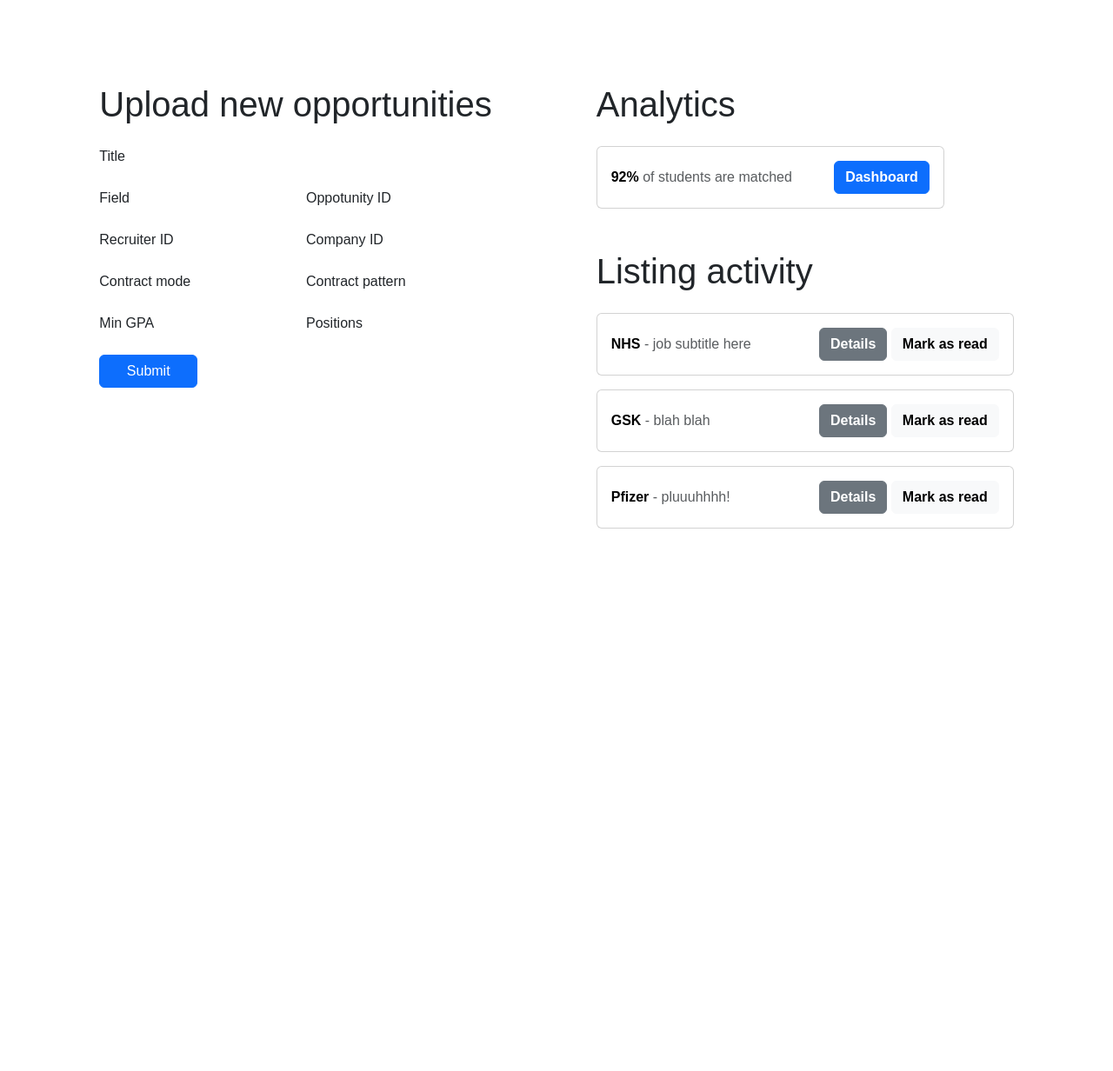
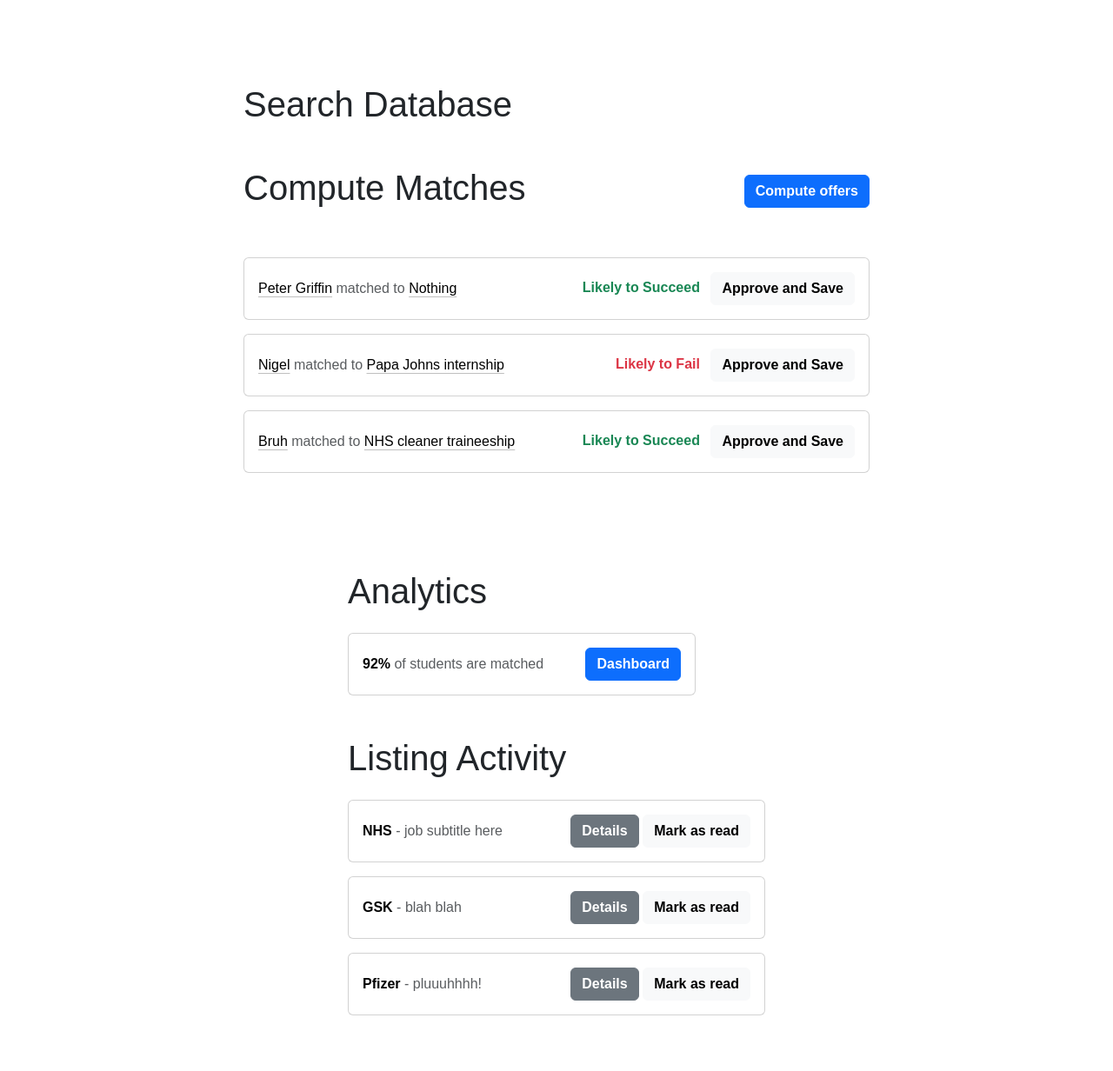
Before and after one commit to cs3028-alpha-team/SkillPilot-CS3528-v2, a Django app: page /admin in a window 1280 px wide. Shown: the part 162-1394 px from the top of the page at 87% size. Before the commit the page ends 770 px from the top, so only its background shows below. Run offline with Django 5.2, Linux system fonts and the light colour scheme.

Commit message:
comlete 'Compute Matches' section in admin dashboard

```diff
--- a/dev/skillpilot/core/templates/admin.html
+++ b/dev/skillpilot/core/templates/admin.html
@@ -10,7 +10,7 @@
             -->
             <header class="display-5 mt-5 ms-5 mb-3">Welcome back, AdminName</header>
 
-            <div class="row my-5 justify-content-center">
+            <div class="row my-5 justify-content-evenly">
 
                 <!--
 
@@ -19,92 +19,94 @@
                     <!--
 
                     -->
-                    <h3 class="display-6 mt-5 mb-4">Upload new opportunities</h3>
-                    <form method="POST" action="{% url 'internship' %}" autocomplete="off" enctype="multipart/form-data">
+                    <h3 class="display-6 mt-5 mb-4">Search Database</h3>
 
-                        {% csrf_token %}
+                    <!--
 
-                        <!-- internship title input -->
-                        <div class="mb-3">
-                            <label for="titleInput" class="form-label">Title</label>
-                            {{ form.title }}
+                    -->
+                    <div class="mt-5 mb-4">
+                        <div class="d-flex justify-content-between align-items-center mb-5">
+                            <h3 class="display-6 me-5">Compute Matches</h3>
+                            <div class="ms-5">
+                                <!--
+
+                                -->
+                                <a href="#" class="btn btn-primary fw-bold">Compute offers</a>
+
+                            </div>
                         </div>
 
-                        <div class="row">
+                        <!--
 
-                            <!-- internship field input -->
-                            <div class="mb-3 col">
-                                <label for="fieldInput" class="form-label">Field</label>
-                                {{ form.field }}
+                        -->
+                        <div class="d-flex flex-column align-items-center mb-5">
+                            <!--
+                                example cards
+                            -->
+                            <div class="card mb-3" style="width:45rem;">
+                                <div class="card-body d-flex justify-content-between align-items-center">
+
+                                    <!--
+
+                                    -->
+                                   <p class="mb-0 text-muted"><a href="#" class="link-body-emphasis link-offset-2 link-underline-opacity-25 link-underline-opacity-75-hover">Peter Griffin</a> matched to <a href="#" class="link-body-emphasis link-offset-2 link-underline-opacity-25 link-underline-opacity-75-hover">Nothing</a></p>
+
+                                    <div>
+                                        <!--
+
+                                        -->
+                                        <span class="fw-bold text-success me-2">Likely to Succeed</span>
+
+                                        <!--
+
+                                        -->
+                                        <a href="#" class="btn btn-light fw-bold">Approve and Save</a>
+                                    </div>
+
+                                </div>
                             </div>
 
-                            <!-- internship ID input -->
-                            <div class="mb-3 col">
-                                <label for="internshipIDInput" class="form-label">Oppotunity ID</label>
-                                {{ form.internshipID }}
+                            <div class="card mb-3" style="width:45rem;">
+                                <div class="card-body d-flex justify-content-between align-items-center">
+                                    <p class="mb-0 text-muted"><a href="#" class="link-body-emphasis link-offset-2 link-underline-opacity-25 link-underline-opacity-75-hover">Nigel</a> matched to <a href="#" class="link-body-emphasis link-offset-2 link-underline-opacity-25 link-underline-opacity-75-hover">Papa Johns internship</a></p>
+
+                                    <div>
+                                        <!--
+
+                                        -->
+                                        <span class="fw-bold text-danger me-2">Likely to Fail</span>
+
+                                        <!--
+
+                                        -->
+                                        <a href="#" class="btn btn-light fw-bold">Approve and Save</a>
+                                    </div>
+
+                                </div>
                             </div>
 
-                        </div>
+                            <div class="card mb-3" style="width:45rem;">
+                                <div class="card-body d-flex justify-content-between align-items-center">
+                                    <p class="mb-0 text-muted"><a href="#" class="link-body-emphasis link-offset-2 link-underline-opacity-25 link-underline-opacity-75-hover">Bruh</a> matched to <a href="#" class="link-body-emphasis link-offset-2 link-underline-opacity-25 link-underline-opacity-75-hover">NHS cleaner traineeship</a></p>
 
-                    <!--
-                        pre-populate these fields and disable them, this is done to show the recruiter the full
-                        request payload
-                    -->
-                    <div class="row">
+                                    <div>
+                                        <!--
 
-                        <!-- internship recruiter ID input -->
-                        <div class="mb-3 col">
-                            <label for="recruiterIDInput" class="form-label">Recruiter ID</label>
-                            {{ form.recruiterID }}
-                        </div>
+                                        -->
+                                        <span class="fw-bold text-success me-2">Likely to Succeed</span>
 
-                        <!-- company ID input -->
-                        <div class="mb-3 col">
-                            <label for="companyIDInput" class="form-label">Company ID</label>
-                            {{ form.companyID }}
+                                        <!--
+
+                                        -->
+                                        <a href="#" class="btn btn-light fw-bold">Approve and Save</a>
+                                    </div>
+
+                                </div>
+                            </div>
                         </div>
 
                     </div>
 
-                        <div class="row mb-3">
-
-                            <!-- internship contract length input -->
-                            <div class="col">
-                                <label for="contractmodeInput" class="form-label">Contract mode</label>
-                                {{ form.contractMode }}
-                            </div>
-
-                            <!-- internship contract pattern input -->
-                            <div class="col">
-                                <label for="contractpatternInput" class="form-label">Contract pattern</label>
-                                {{ form.contractPattern }}
-                            </div>
-
-                        </div>
-
-                        <div class="row mb-3">
-
-                            <!-- internship min GPA input -->
-                            <div class="col">
-                                <label for="minGPAInput" class="form-label">Min GPA</label>
-                                {{ form.minGPA }}
-                            </div>
-
-                            <!-- internship number of positions input -->
-                            <div class="col">
-                                <label for="numberPositionsInput" class="form-label">Positions</label>
-                                {{ form.numberPositions }}
-                            </div>
-
-                        </div>
-
-                        <!-- button for form submission -->
-                        <div class="mb-3">
-                            <button type="submit" class="btn btn-primary col-3">Submit</button>
-                        </div>
-
-
-                    </form>
                 </div>
 
                 <!--
@@ -129,7 +131,7 @@
                     <!--
 
                     -->
-                    <h3 class="display-6 mt-5 mb-4">Listing activity</h3>
+                    <h3 class="display-6 mt-5 mb-4">Listing Activity</h3>
 
                     <div class="card mb-3" style="width:30rem;">
                         <div class="card-body d-flex justify-content-between align-items-center">
```
